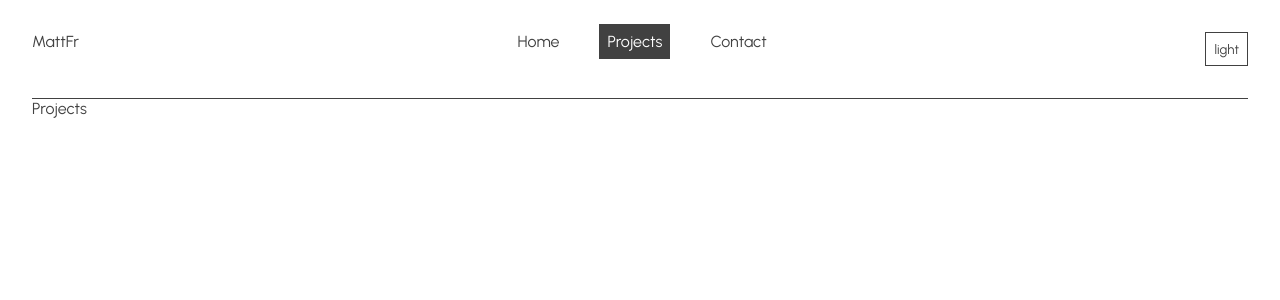
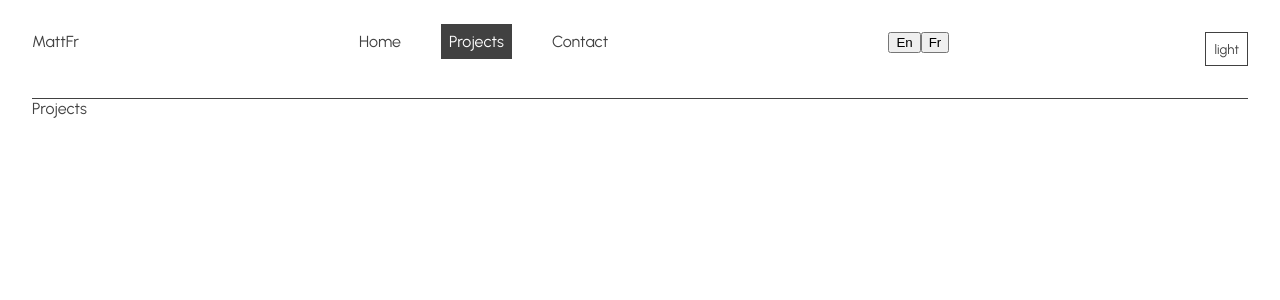
Before and after one commit to Matt-Fr/portfolio, a React (Create React App) app: page /projects in a window 1280 px wide. Shown: the top 300 px of the page. Built offline with nearby package versions, Linux system fonts and the light colour scheme.

Commit message:
add switch language

```diff
--- /dev/null
+++ b/src/components/LanguageBtn.js
@@ -0,0 +1,12 @@
+import React from "react";
+
+const LanguageBtn = () => {
+  return (
+    <div>
+      <button>En</button>
+      <button>Fr</button>
+    </div>
+  );
+};
+
+export default LanguageBtn;
--- a/src/pages/SharedLayout.js
+++ b/src/pages/SharedLayout.js
@@ -1,5 +1,6 @@
 import React from "react";
 import { Outlet, Link } from "react-router-dom";
+import LanguageBtn from "../components/LanguageBtn";
 import Navbar from "../components/Navbar";
 import ToggleTheme from "../components/ToggleTheme";
 
@@ -11,6 +12,7 @@ const SharedLayout = () => {
           MattFr
         </Link>
         <Navbar />
+        <LanguageBtn />
         <ToggleTheme />
       </header>
       <main>
```
Also changed, not shown: src/context.js (added, +15 -0 lines).
